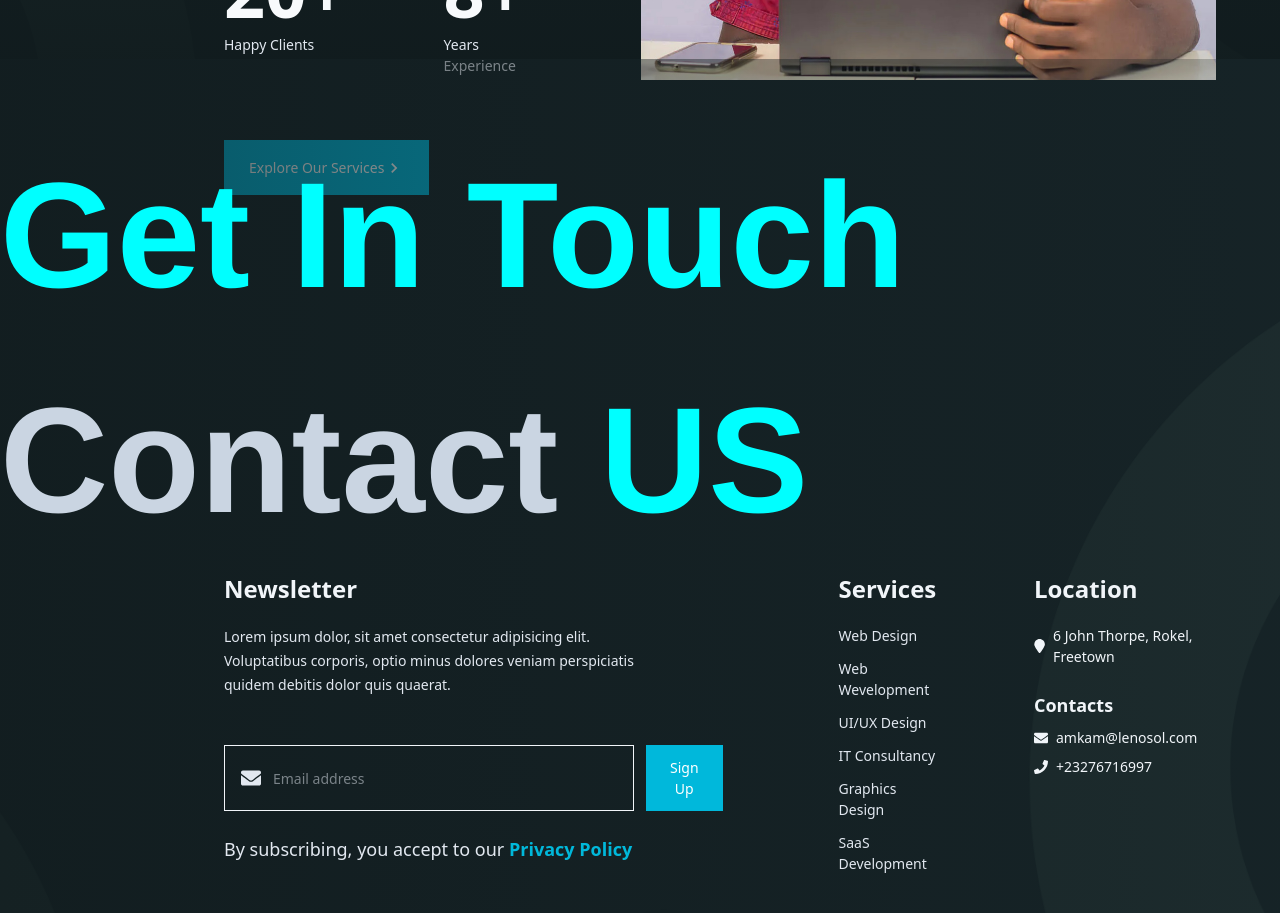
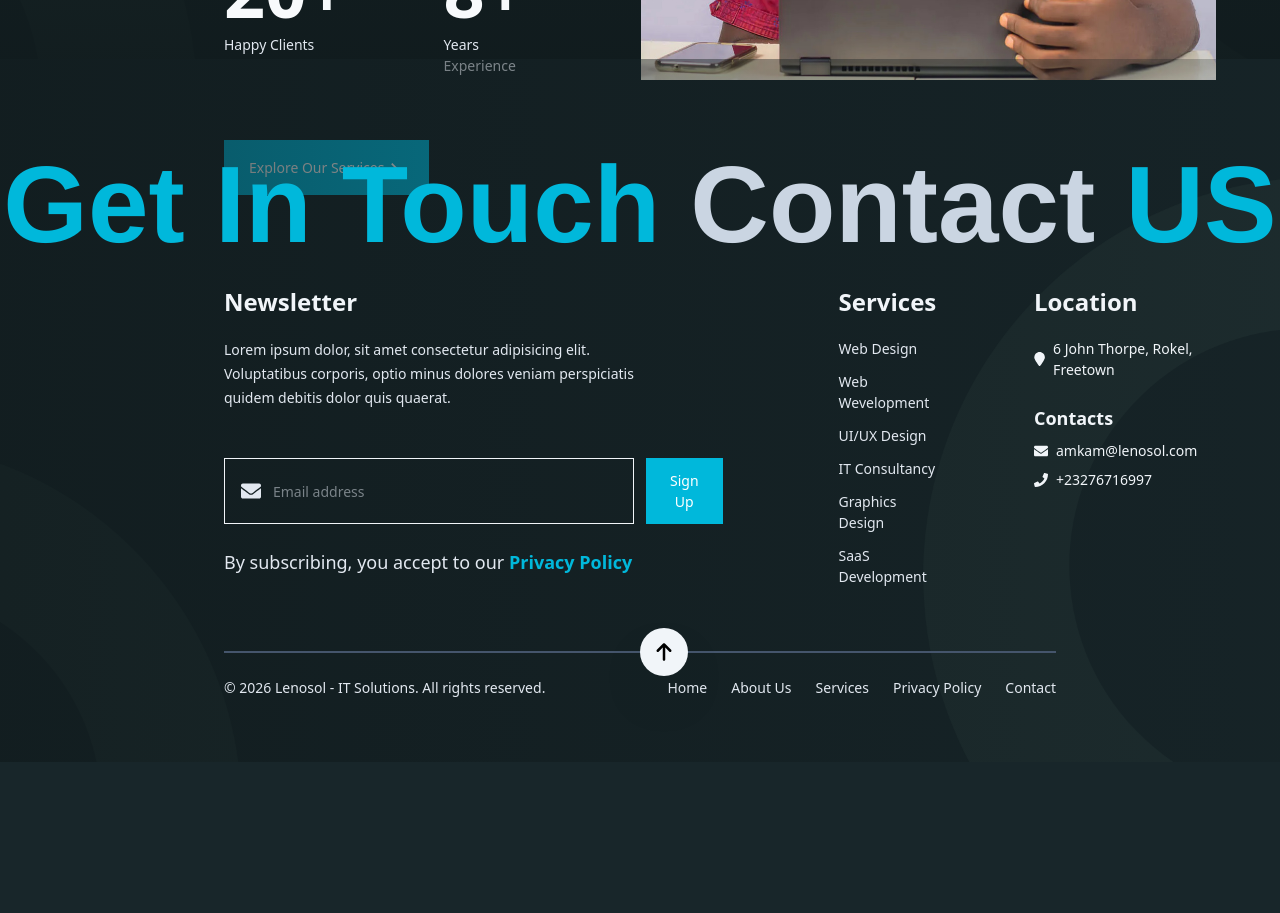
Before and after one commit to AmaduKamara/lenosol.dev, a Next.js app: page / in a window 1280 px wide. Shown: the part 840-1753 px from the top of the page. After the commit the page ends 1602 px from the top, so only its background shows below. Built offline with nearby package versions, Linux system fonts and the light colour scheme.

Commit message:
Modify footer big text color

```diff
--- a/app/components/footer.tsx
+++ b/app/components/footer.tsx
@@ -7,7 +7,10 @@ import { FaLocationPin, FaArrowUp } from "react-icons/fa6";
 const Footer = () => {
   return (
     <footer className='footer py-16'>
-      <h2 id='footer-text' className='text-white font-bold text-[150px]'>
+      <h2
+        id='footer-text'
+        className='font-bold text-[8.5vw] text-center text-cyan-500'
+      >
         Get In Touch <span className='text-slate-300'>Contact</span> US
       </h2>
 
--- a/app/globals.css
+++ b/app/globals.css
@@ -25,5 +25,4 @@ body {
 
 #footer-text {
   font-family: Helvetica, sans-serif;
-  color: aqua;
 }
```
